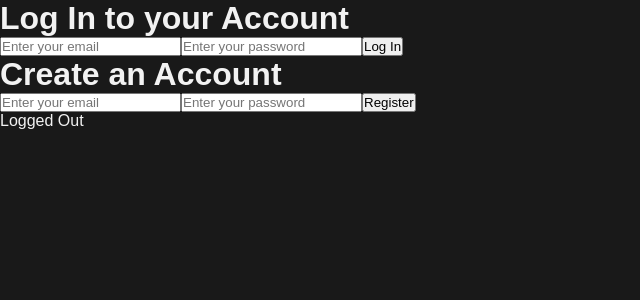
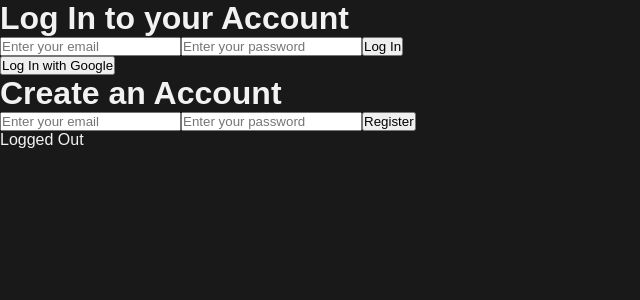
Before and after one commit to CristovalNS/WebDev_ToDoList_RestAPI, a React (Vite) app in the folder todolist_app/: page / in a window 1280 px wide. Shown: the top 300 px of the page, without its empty margins (0-640 px from the left). Built offline with nearby package versions, Linux system fonts and the light colour scheme; no server answers.

Commit message:
Added functionality to log in using Google account

```diff
--- a/todolist_app/src/PasswordLoginFirebase/firebase.js
+++ b/todolist_app/src/PasswordLoginFirebase/firebase.js
@@ -2,6 +2,7 @@
 import { initializeApp } from "firebase/app";
 import {getFirestore} from "firebase/firestore"
 import { getAuth } from "firebase/auth";
+
 
 // TODO: Add SDKs for Firebase products that you want to use
 // https://firebase.google.com/docs/web/setup#available-libraries
@@ -21,7 +22,7 @@ const firebaseConfig = {
 // Initialize Firebase
 const app = initializeApp(firebaseConfig);
 
-// Initialize Firebase Database
+// Initialize Firestore Database
 export const db = getFirestore(app)
 
 // Initialize Firebase Authentication
--- a/todolist_app/src/components/auth/login.jsx
+++ b/todolist_app/src/components/auth/login.jsx
@@ -1,6 +1,6 @@
 import React, { useState } from 'react';
 import { auth } from "../../PasswordLoginFirebase/firebase";
-import { signInWithEmailAndPassword } from 'firebase/auth';
+import { signInWithEmailAndPassword, GoogleAuthProvider, signInWithPopup } from 'firebase/auth';
 
 const LogIn = ({ onLoginSuccess }) => {
     const [email, setEmail] = useState('');
@@ -11,6 +11,17 @@ const LogIn = ({ onLoginSuccess }) => {
         signInWithEmailAndPassword(auth, email, password)
             .then((userCredential) => {
                 console.log(userCredential);
+                onLoginSuccess();
+            }).catch((error) => {
+                console.log(error);
+            });
+    };
+
+    const signInWithGoogle = () => {
+        const provider = new GoogleAuthProvider();
+        signInWithPopup(auth, provider)
+            .then((result) => {
+                console.log(result);
                 onLoginSuccess();
             }).catch((error) => {
                 console.log(error);
@@ -35,6 +46,7 @@ const LogIn = ({ onLoginSuccess }) => {
                 ></input>
                 <button type="submit">Log In</button>
             </form>
+            <button onClick={signInWithGoogle}>Log In with Google</button>
         </div>
     );
 };
```
